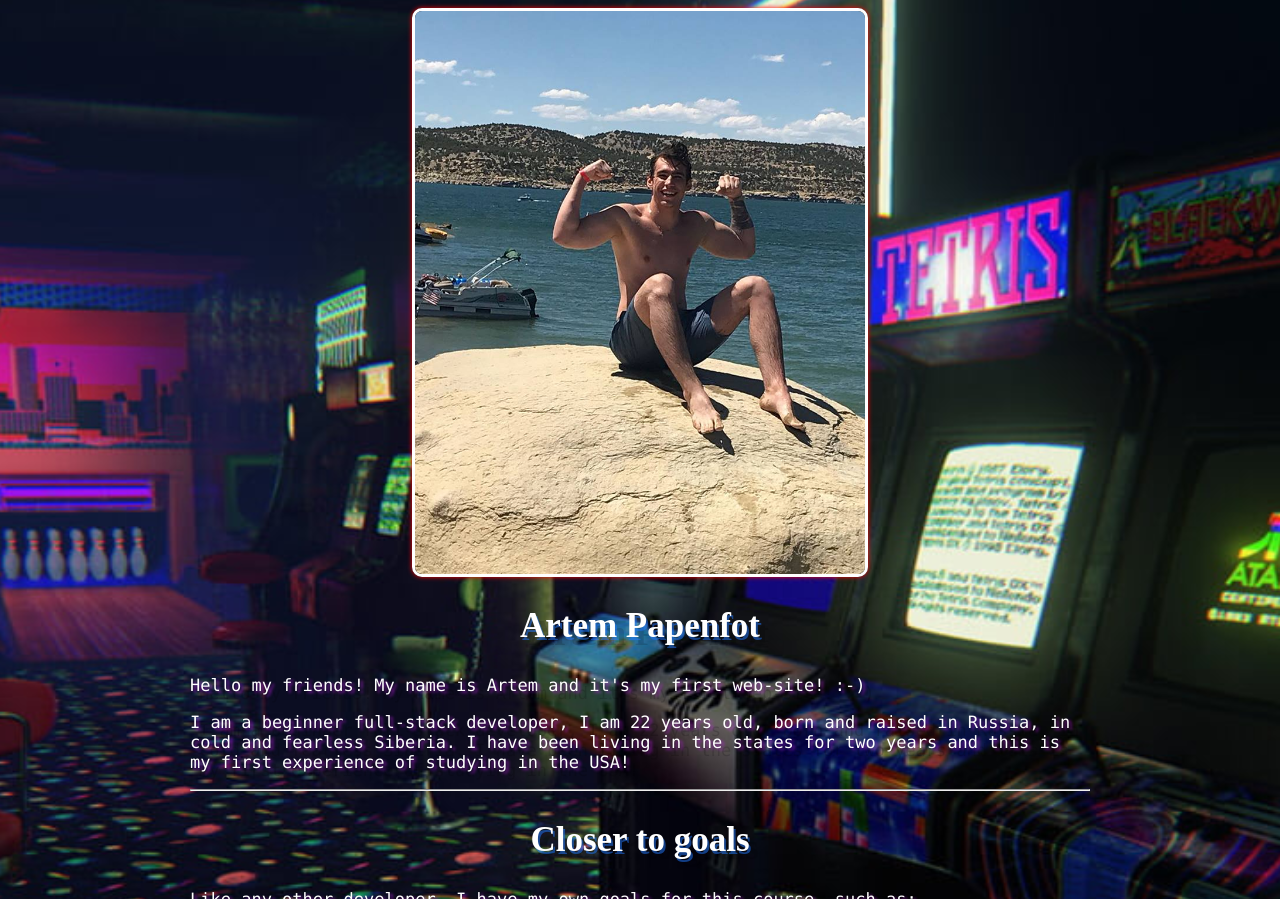
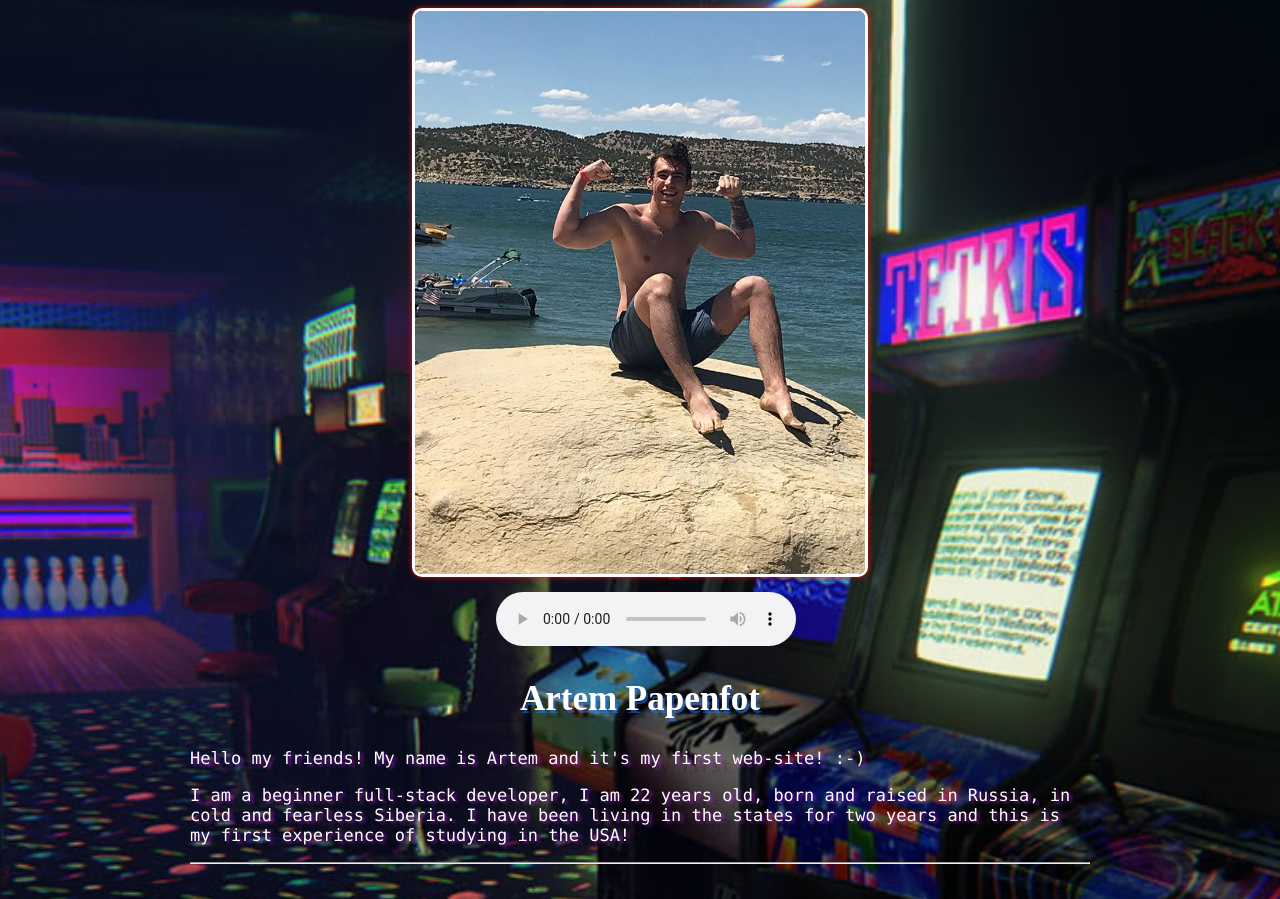
Before and after one commit to COSMOS-USA/firstwebsite, a plain HTML site: page index.html in a window 1280 px wide. Shown: the part 201-1100 px from the top of the page. Drawn offline with Linux system fonts and the light colour scheme.

Commit message:
Added audio player + song

```diff
--- a/index.html
+++ b/index.html
@@ -15,6 +15,11 @@
     <main class = "main-settings">
       <div><article><h1 class = "main-text">Welcome my friends!</h1>
         <img src = "images/my-photo.jpg" class = "my-photo" >
+        <audio controls class = "audioplayer">
+        <source src="audio/EthylFlori-Malmoe.mp3" type="audio/mp3">
+        <source src="audio/RickyRazu-Coastin.mp3" type="audio/mp3">
+        Your browser does not support the audio element.
+        </audio>
         <h1 class = "main-text">Artem Papenfot</h1>
         <p class = "inside-text">Hello my friends! My name is Artem and it's my first web-site! :-)</p>
         <p class = "inside-text">I am a beginner full-stack developer, I am 22 years old, born and raised in Russia, in cold and fearless Siberia. I have been living in the states for two years and this is my first experience of studying in the USA!</p>
--- a/style.css
+++ b/style.css
@@ -126,6 +126,10 @@ color:lightblue;
 a:hover {
 color:lightcoral;
 }
+.audioplayer {
+  margin-left: 34%;
+  margin-top: 15px;
+}
 .text-color {
   background-color: red;
   -webkit-background-clip: text;
```
Also changed, not shown: 2 other files.
